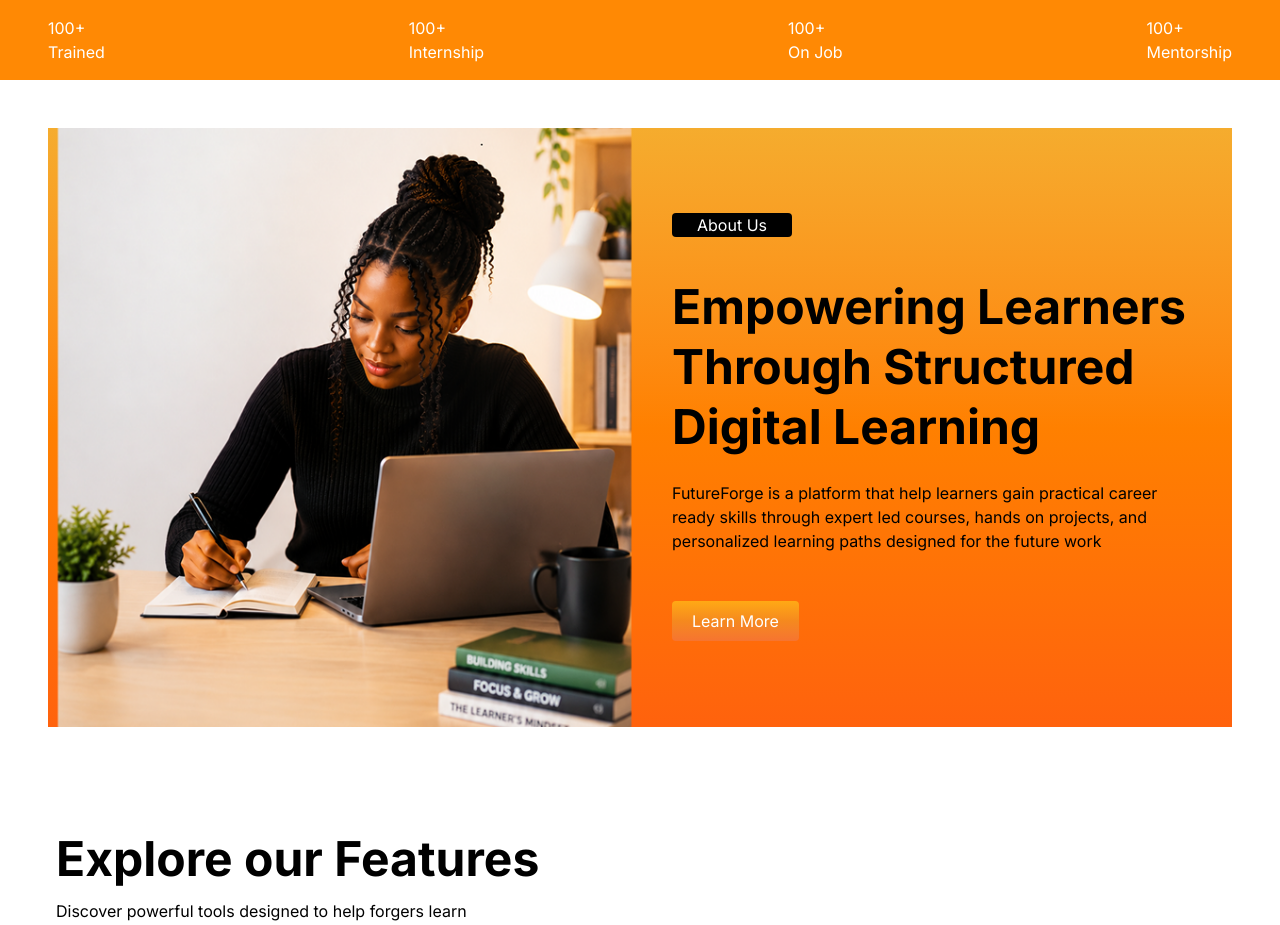
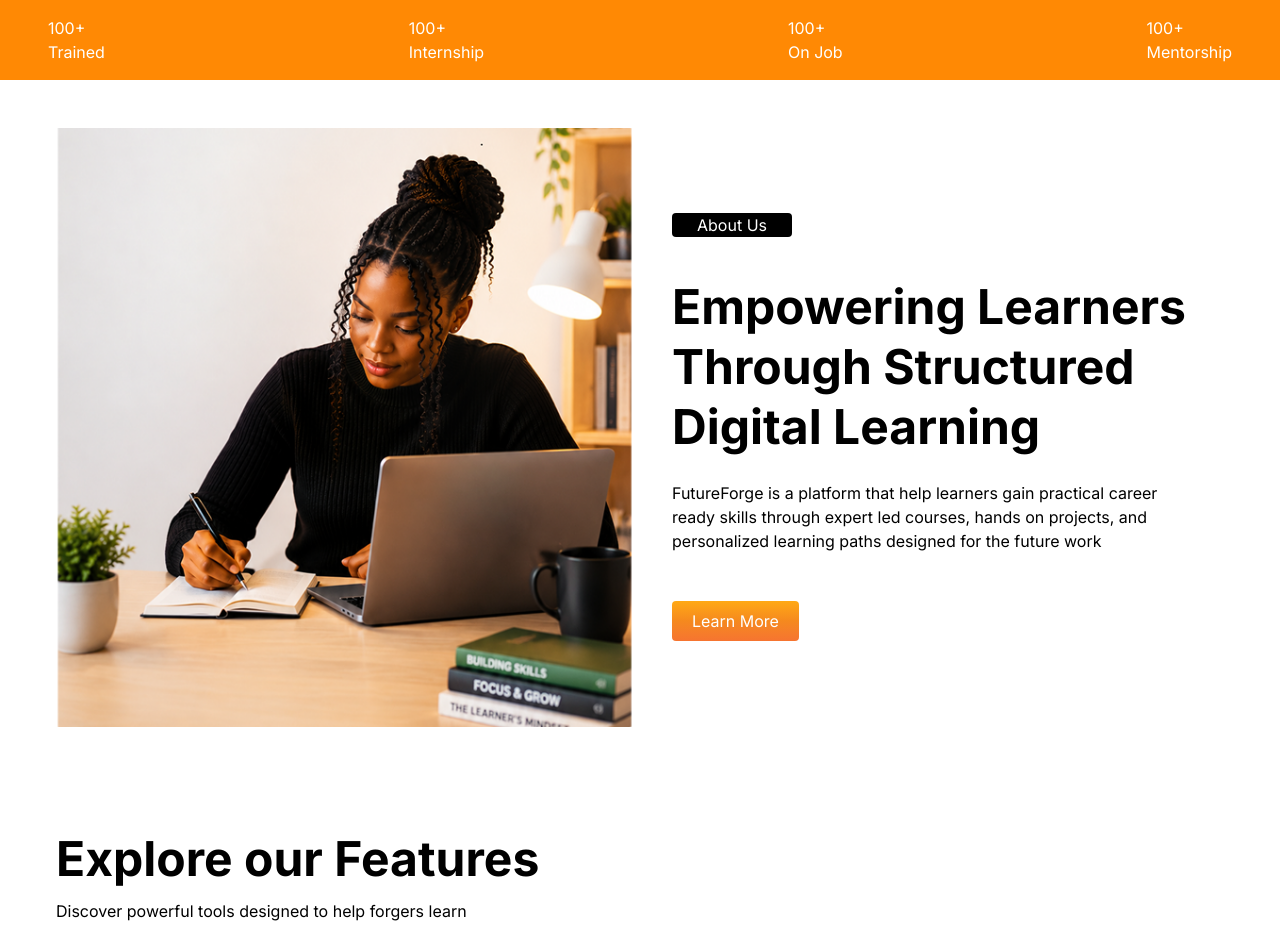
Before and after one commit to atilolaann/future-forge-lms, a React (Vite) app: page / in a window 1280 px wide. Shown: the part 800-1725 px from the top of the page. Built offline with nearby package versions, Linux system fonts and the light colour scheme.

Commit message:
fixed landing page

```diff
--- a/src/components/About.jsx
+++ b/src/components/About.jsx
@@ -3,8 +3,8 @@ import hero2 from "../assets/hero2.png";
 
 function About() {
   return (
-    <div className="bg-linear-to-b from-[#f5ac2e] via-[#ff8000] to-[#ff620d]">
-    <div className="bg-linear-to-b from-[#f5ac2e] via-[#ff8000] to-[#ff620d]">
+    <div>
+    <div>
       {/* 1. Main Container: Stacked vertically on mobile, side-by-side on desktop */}
       <div
        className="flex flex-col md:flex-row w-full items-center">
```
